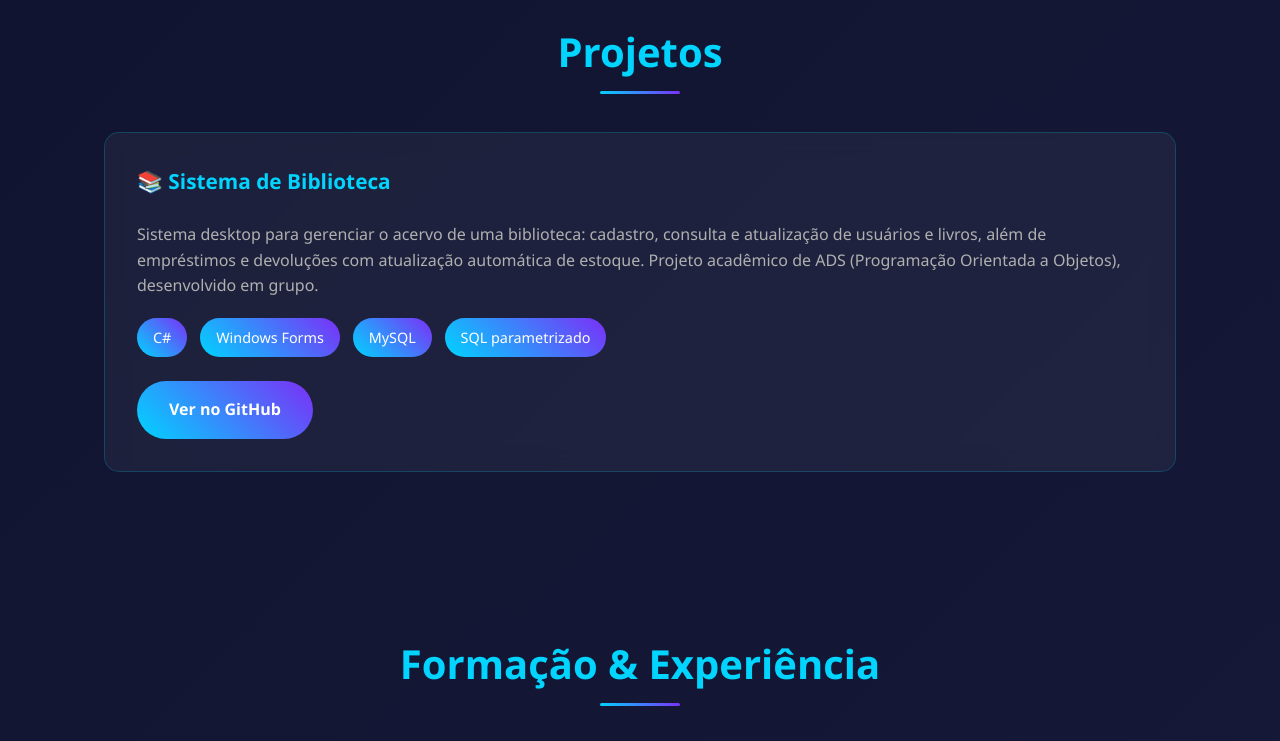
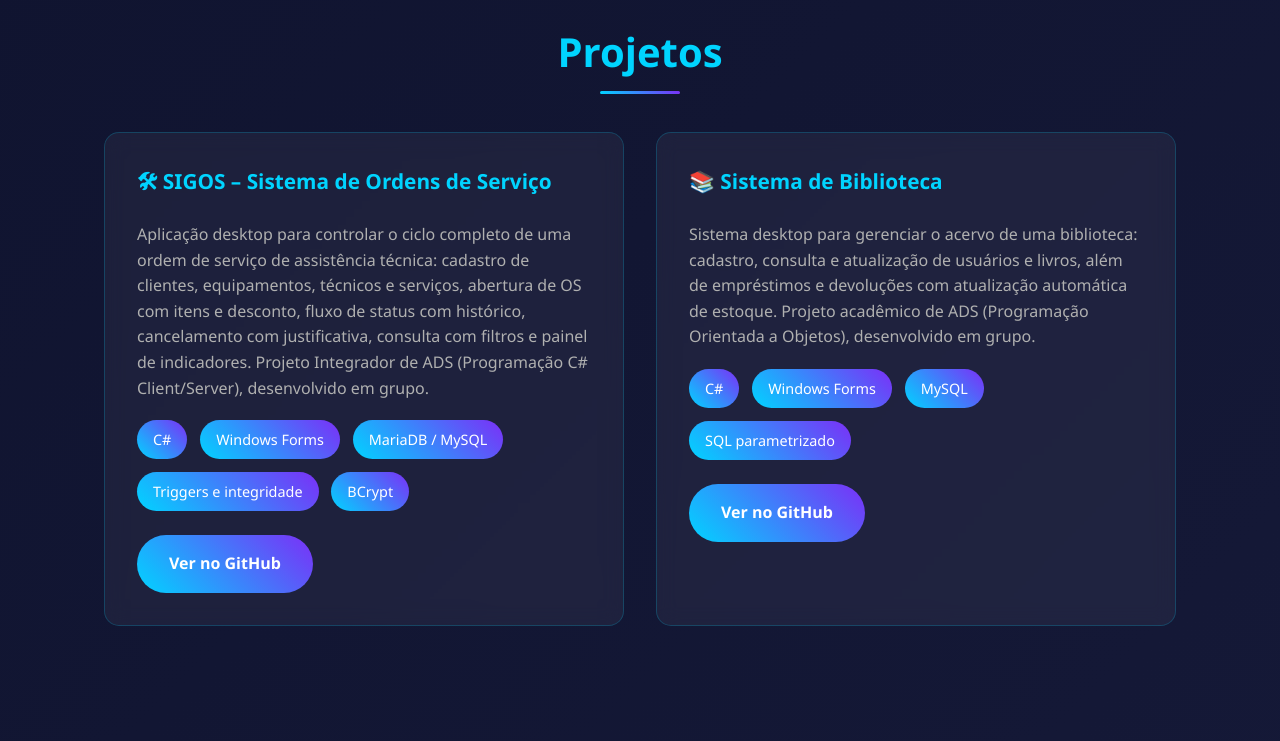
Before and after one commit to Tiago-Pereira-6779/Portfolio, a plain HTML site: page index.html in a window 1280 px wide. Shown: the part 2820-3561 px from the top of the page. Drawn offline with Linux system fonts and the light colour scheme.

Commit message:
Adiciona projeto SIGOS ao portfólio

```diff
--- a/index.html
+++ b/index.html
@@ -682,6 +682,26 @@
         <h2 class="section-title">Projetos</h2>
         <div class="skills-grid">
             <div class="skill-category">
+                <h3>🛠 SIGOS – Sistema de Ordens de Serviço</h3>
+                <p style="color: #b0b0b0; margin-bottom: 1.2rem;">
+                    Aplicação desktop para controlar o ciclo completo de uma ordem de serviço de assistência técnica:
+                    cadastro de clientes, equipamentos, técnicos e serviços, abertura de OS com itens e desconto,
+                    fluxo de status com histórico, cancelamento com justificativa, consulta com filtros e painel de indicadores.
+                    Projeto Integrador de ADS (Programação C# Client/Server), desenvolvido em grupo.
+                </p>
+                <div class="skill-tags">
+                    <span class="skill-tag">C#</span>
+                    <span class="skill-tag">Windows Forms</span>
+                    <span class="skill-tag">MariaDB / MySQL</span>
+                    <span class="skill-tag">Triggers e integridade</span>
+                    <span class="skill-tag">BCrypt</span>
+                </div>
+                <p style="margin-top: 1.5rem;">
+                    <a href="https://github.com/Tiago-Pereira-6779/SIGOS" target="_blank" rel="noopener noreferrer" class="btn" style="margin: 0;">Ver no GitHub</a>
+                </p>
+            </div>
+
+            <div class="skill-category">
                 <h3>📚 Sistema de Biblioteca</h3>
                 <p style="color: #b0b0b0; margin-bottom: 1.2rem;">
                     Sistema desktop para gerenciar o acervo de uma biblioteca: cadastro, consulta e atualização
@@ -761,7 +781,7 @@
             <div class="contact-info">
                 <div class="contact-item">
                     <span class="contact-icon">📧</span>
-                    <a href="mailto:tiagomosquito6779@gmail.com">tiagomosquito6779@gmail.com</a>
+                    <a href="mailto:tiagozzz6779@gmail.com">tiagozzz6779@gmail.com</a>
                 </div>
                 <div class="contact-item">
                     <span class="contact-icon">📱</span>
@@ -787,7 +807,7 @@
                     Se você busca um profissional dedicado, organizado e apaixonado por tecnologia,
                     entre em contato comigo!
                 </p>
-                <a href="mailto:tiagomosquito6779@gmail.com" class="btn">Enviar E-mail</a>
+                <a href="mailto:tiagozzz6779@gmail.com" class="btn">Enviar E-mail</a>
             </div>
         </div>
     </section>
```
